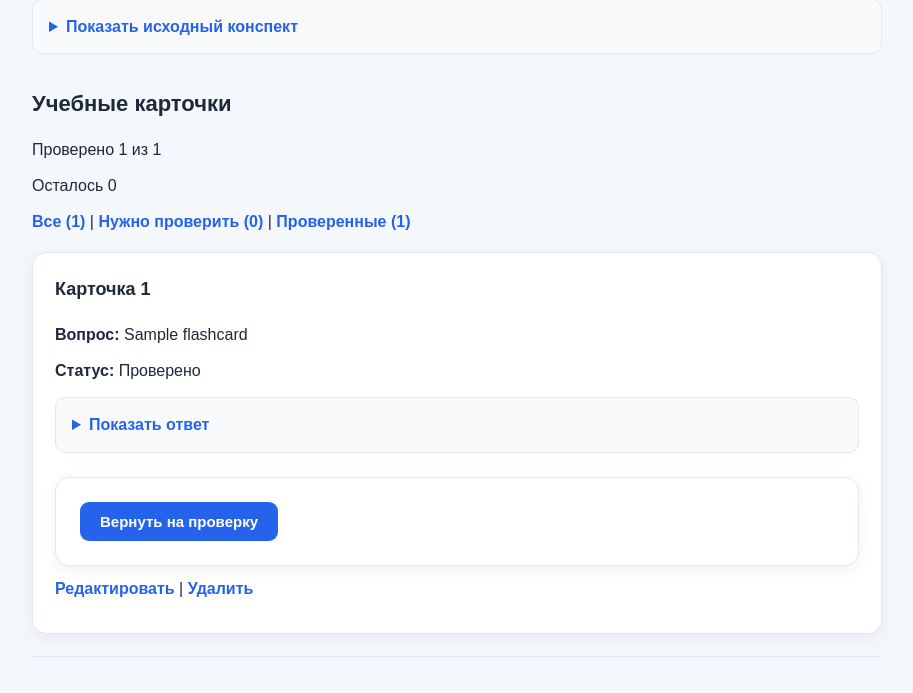
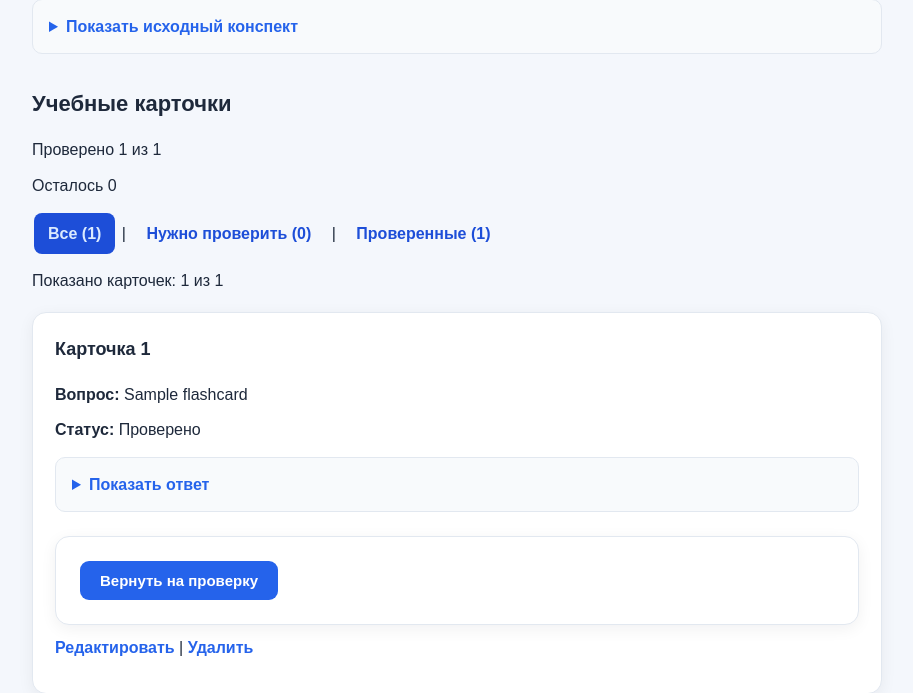
Before and after one commit to KuraMura02/teachme, a Django app: page /sources/1/ in a window 1280 px wide. Shown: the part 304-997 px from the top of the page, without its empty margins (183-1096 px from the left). Before the commit the page ends 961 px from the top, so only its background shows below. Run offline with Django 5.2, Linux system fonts and the light colour scheme; tables that the repository leaves empty hold one stand-in row (values such as "Sample post").

Commit message:
Add AGENTS.md documentation and enhance card filtering styles
- Created AGENTS.md for project setup instructions using Django and SQLite.
- Added styles for card filters and navigation in style.css.
- Display card count in source_detail.html.

```diff
--- a/study/static/study/style.css
+++ b/study/static/study/style.css
@@ -275,6 +275,31 @@ details p {
 }
 /* Responsive layout */
 
+
+/* Фильтры карточек */
+nav a {
+    display: inline-block;
+    padding: 8px 14px;
+    margin: 4px 2px;
+    border-radius: 8px;
+    color: var(--primary-hover);
+    text-decoration: none;
+    transition: background-color 0.2s, color 0.2s;
+}
+
+/* Наведение мыши */
+nav a:hover {
+    background-color: var(--primary-light);
+}
+
+/* Активная вкладка */
+nav a[aria-current="page"] {
+    background-color: var(--primary-hover);
+    color: var(--primary-light);
+    font-weight: bold;
+}
+
+
 @media (max-width: 600px) {
     body {
         padding: 22px 14px;
--- a/study/templates/study/source_detail.html
+++ b/study/templates/study/source_detail.html
@@ -51,6 +51,8 @@
                 Проверенные ({{ verified_count }})
             </a>
         </nav>
+
+        <p>Показано карточек: {{ cards|length }} из {{ total_count }}</p>
 
         {% if total_count == 0 %}
             <p>В этом наборе пока нет учебных карточек.</p>
```
Also changed, not shown: AGENTS.md (added, +7 -0 lines).
